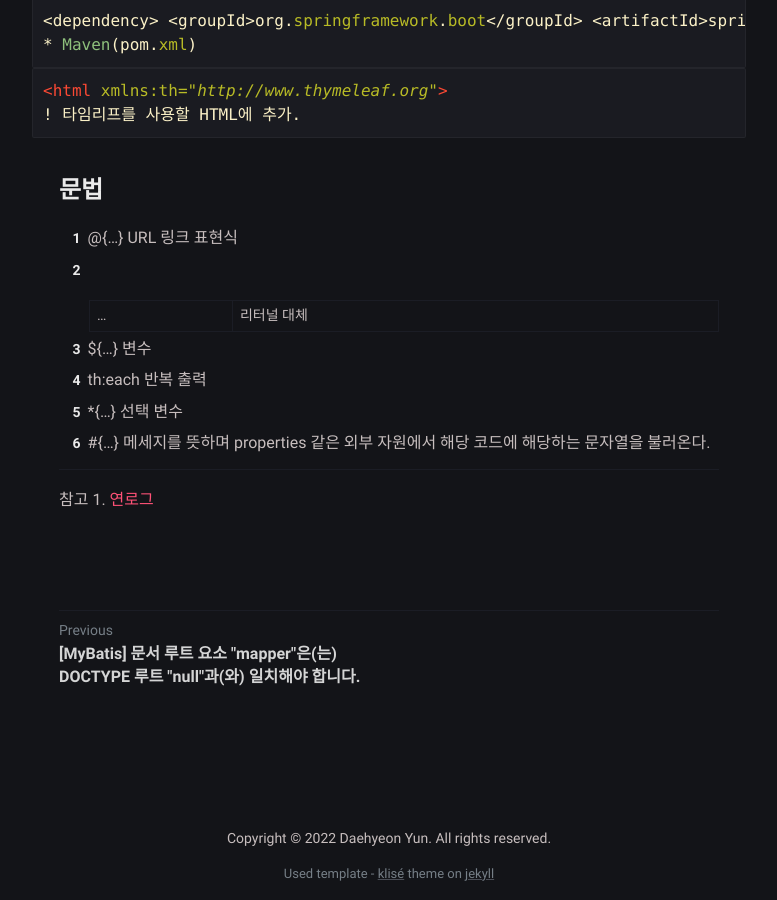
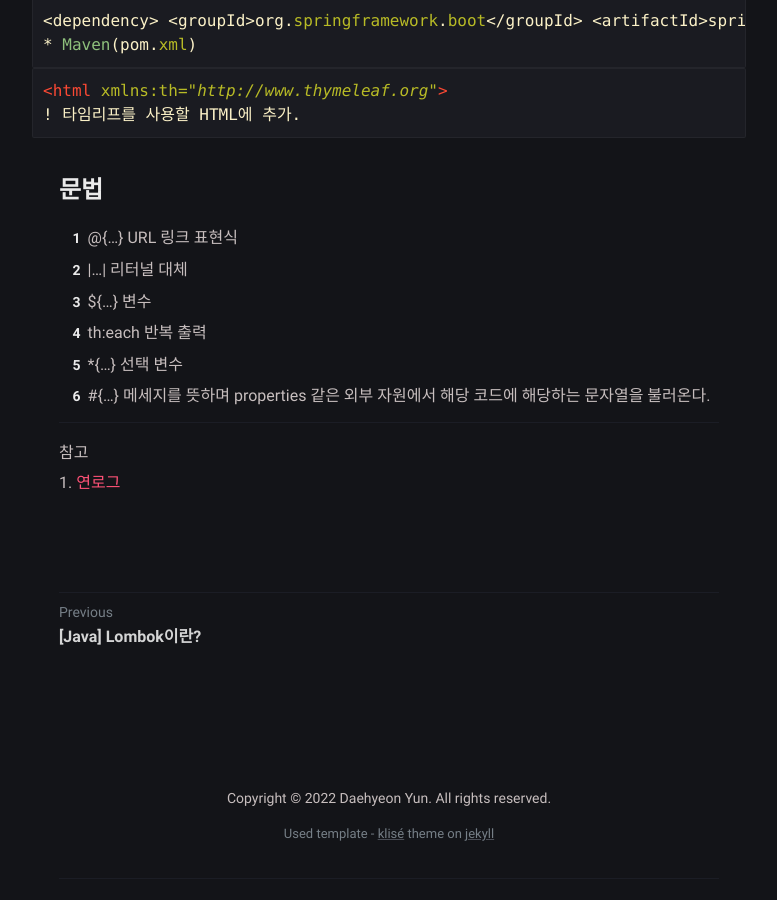
Before and after one commit to YunDaeHyeon/YunDaeHyeon.github.io, a Jekyll site: the page built from _posts/Spring Boot/2022-01-31-springboot-post2.md, in a window 1280 px wide and 900 px high, scrolled down 1099 px. Shown: the whole window, without its empty margins (251-1028 px from the left). Built offline with Jekyll 4.4.1, drawn with Linux system fonts in a browser that asks for light colours; comment, search, counter and statistics services are not loaded; after the commit the page ends 1978 px from its top, so only the background shows below that; some of the changed lines change nothing that is shown.

Commit message:
mac-22.01.31 java post1 add

````diff
--- /dev/null
+++ b/_posts/Java/2022-01-31-java-post1.md
@@ -0,0 +1,120 @@
+---
+layout: post
+title: "[Java] Lombok이란?"
+data:   2022-01-31 17:05:00+0900
+categories: jekyll update
+tags: [java]
+---
+# Lombok
+Java 코드를 이용하여 프로그래밍을 하다보면 필수적으로 반복되는 다양한 메소드들이 존재한다.
+getter, setter, toString, Constructor 등등
+이러한 반복 메소드들을 좀 더 편리하게 작성할 수 있도록 코드를 줄여주는 코드 다이어트 라이브러리이다.
+![image](/assets/img/blog/정보/lombok.png)
+
+# 설명
+아래의 코드를 보자. (게시판에 들어가는 기존적인 정보 DTO)
+```java
+public class BoardDTO {
+	private int boardIdx;
+	private String title;
+	private String contents;
+	private int hitCnt;
+	private String creatorId;
+	private String createdDatetime;
+	private String updaterId;
+	private String ipdatedDatetime;
+	public int getBoardIdx() {
+		return boardIdx;
+	}
+	public void setBoardIdx(int boardIdx) {
+		this.boardIdx = boardIdx;
+	}
+	public String getTitle() {
+		return title;
+	}
+	public void setTitle(String title) {
+		this.title = title;
+	}
+	public String getContents() {
+		return contents;
+	}
+	public void setContents(String contents) {
+		this.contents = contents;
+	}
+	public int getHitCnt() {
+		return hitCnt;
+	}
+	public void setHitCnt(int hitCnt) {
+		this.hitCnt = hitCnt;
+	}
+	public String getCreatorId() {
+		return creatorId;
+	}
+	public void setCreatorId(String creatorId) {
+		this.creatorId = creatorId;
+	}
+	public String getCreatedDatetime() {
+		return createdDatetime;
+	}
+	public void setCreatedDatetime(String createdDatetime) {
+		this.createdDatetime = createdDatetime;
+	}
+	public String getUpdaterId() {
+		return updaterId;
+	}
+	public void setUpdaterId(String updaterId) {
+		this.updaterId = updaterId;
+	}
+	public String getIpdatedDatetime() {
+		return ipdatedDatetime;
+	}
+	public void setIpdatedDatetime(String ipdatedDatetime) {
+		this.ipdatedDatetime = ipdatedDatetime;
+	}
+}
+```
+위 코드와 같이 Getter, Setter만 넣었지만 매우 코드가 길어진다. 하지만 Lombok의 @Data 어노테이션을 대입한다면.
+```java
+import lombok.Data;
+
+@Data
+public class BoardDTO {
+	private int boardIdx;
+	private String title;
+	private String contents;
+	private int hitCnt;
+	private String creatorId;
+	private String createdDatetime;
+	private String updaterId;
+	private String ipdatedDatetime;
+}
+```
+코드가 매우 짧고 간결해졌다.
+
+# @ 어노테이션 종류
+1. @Data
+ 해당 어노테이션은 **@Getter/ @Setter / @ToSring / @EqualsAndHashCode @RequiredArgsConstructor**를 모두 합쳐놓은 어노테이션이다. 해당 어노테이션들을 모두 제공한다.
+**주의 : @Data 어노테이션은 callSuper, includeFieldName, exclude와 같은 파라미터와 같이 사용할 수 없기에 필요한 개별 어노테이션을 따로 전부 명시한다.**
+2. @Getter @Setter
+ Getter, Setter를 만들어주는 어노테이션이며 Lombok에서 가장 많이 활용한다. 해당 어노테이션을 **클래스 위에** 명시하면 해당 클래스에 있는 모든 필드에 적용이 되며 **변수** 위에 명시하면 해당 변수만 적용이 된다.
+3. @AllArgsConstructor
+ 해당 어노테이션이 명시된 클래스의 모든 변수들을 생성자로 만들어주는 어노테이션.
+4. @NoArgsConstructor
+ 어떠한 변수도 사용하지 않는 기본 생성자를 자동완성 시켜주는 어노테이션.
+5. @RequiredArgsConstructor
+ 특정 변수를 선택하여 생성자를 만들어주는 어노테이션이다. 생성자의 매개변수로 추가할 변수에 **@NonNull** 어노테이션을 붙이거나 해당 어노테이션이 명시된 클래스에서 생성자로 추가할 변수를 **final로 선언**할 시 생성자의 인자로 추가할 수 있다.
+6. @EqualsAndHashCode
+ 해당 어노테이션은 클래스에 대한 equals 함수와 hashCode 함수를 자동으로 생성한다.
+7. @ToString
+ 해당 어노테이션은 클래스의 변수들을 기반으로 ToString 메소드를 자동으로 완성시킨다. 또한 출력을 원하지 않는 변수에 **@ToString.Exclude** 어노테이션을 명시하여 출력을 제외시킨다.
+8. @Builder
+ 해당 클래스의 객체의 생성에 Builder패턴을 적용시킨다.
+9. @Delegate
+ 한 객체의 메소드를 다른 객체로 위임시켜 준다.
+10. @Log4j2
+ 해당 어노테이션은 Log와 관련된 어노테이션이며 해당 클래스의 로그 클래스를 자동으로 완성시켜준다.
+
+---
+참고
+    1. [뜌듑](https://zi-c.tistory.com/entry/JAVA-Lombok-%EC%96%B4%EB%85%B8%ED%85%8C%EC%9D%B4%EC%85%98-Data)
+    2. [망나니개발자](https://mangkyu.tistory.com/78)
--- a/_posts/Spring Boot/2022-01-31-springboot-post2.md
+++ b/_posts/Spring Boot/2022-01-31-springboot-post2.md
@@ -38,7 +38,7 @@
 
 # 문법
 1. @{...} URL 링크 표현식
-2. |...| 리터널 대체
+2. \|...\| 리터널 대체
 3. ${...} 변수
 4. th:each 반복 출력
 5. *{...} 선택 변수
````
Also changed, not shown: assets/img/blog/정보/lombok.png (added).
